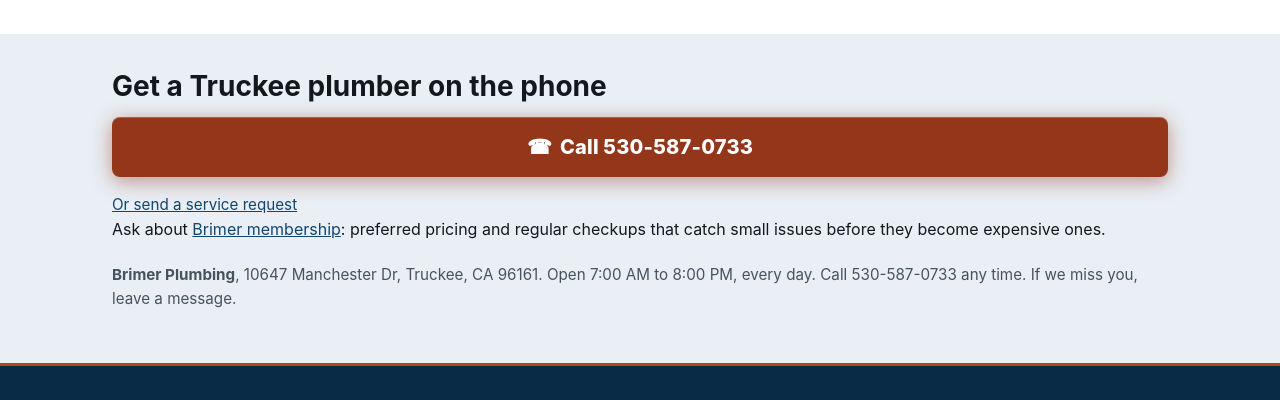
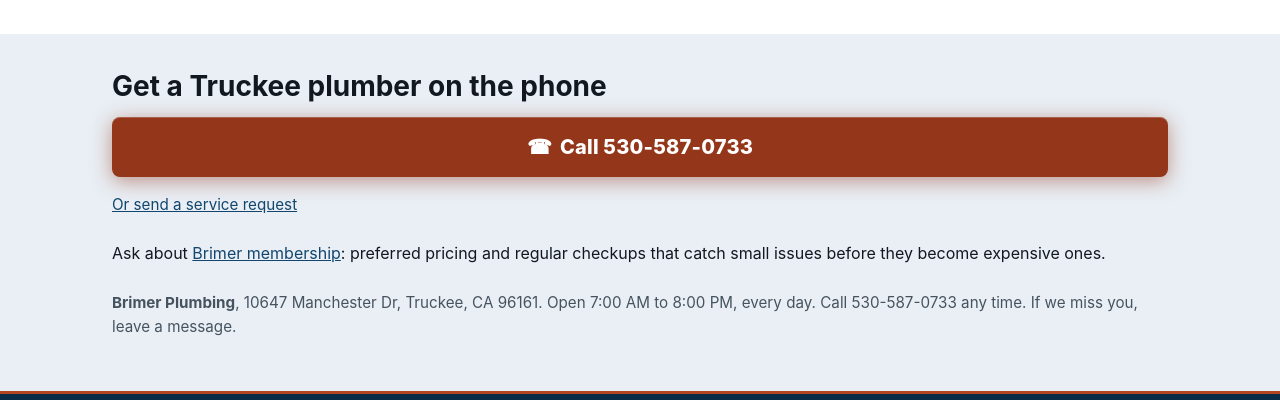
Before and after one commit to miltonamistead/brimercon-astro, an Astro site: page /service-areas/truckee in a window 1280 px wide. Shown: the part 6360-6760 px from the top of the page. Built offline with nearby package versions, Linux system fonts and the light colour scheme; Astro itself is replaced by a stand-in of ours.

Commit message:
Truckee CTA: even 24px spacing across the three blocks under the call button

```diff
--- a/src/pages/service-areas/[slug].astro
+++ b/src/pages/service-areas/[slug].astro
@@ -131,7 +131,7 @@ const crumbs = [
   <Faq heading={content.headings.faqs} faqs={content.faqs} />
 
   <section class="section section--soft">
-    <div class="wrap">
+    <div class={town.slug === "truckee" ? "wrap town-cta" : "wrap"}>
       <h2>{content.headings.cta}</h2>
       <p>
         <a class="btn-call" href={site.phoneHref}>
--- a/src/styles/global.css
+++ b/src/styles/global.css
@@ -980,6 +980,16 @@ address {
   color: var(--ink-soft);
 }
 
+/* Truckee CTA only (2026-10-22): even 24px spacing across the three text
+   blocks under the call button. The form link's bottom margin was 0, so
+   blocks 1 and 2 sat tight; the NAP line's top margin was 1.25rem. */
+.town-cta .first-screen__form-link {
+  margin-bottom: 24px;
+}
+.town-cta .nap-line {
+  margin-top: 24px;
+}
+
 /* Keeps a phone number from breaking across lines mid-digits. */
 .nowrap {
   white-space: nowrap;
```
